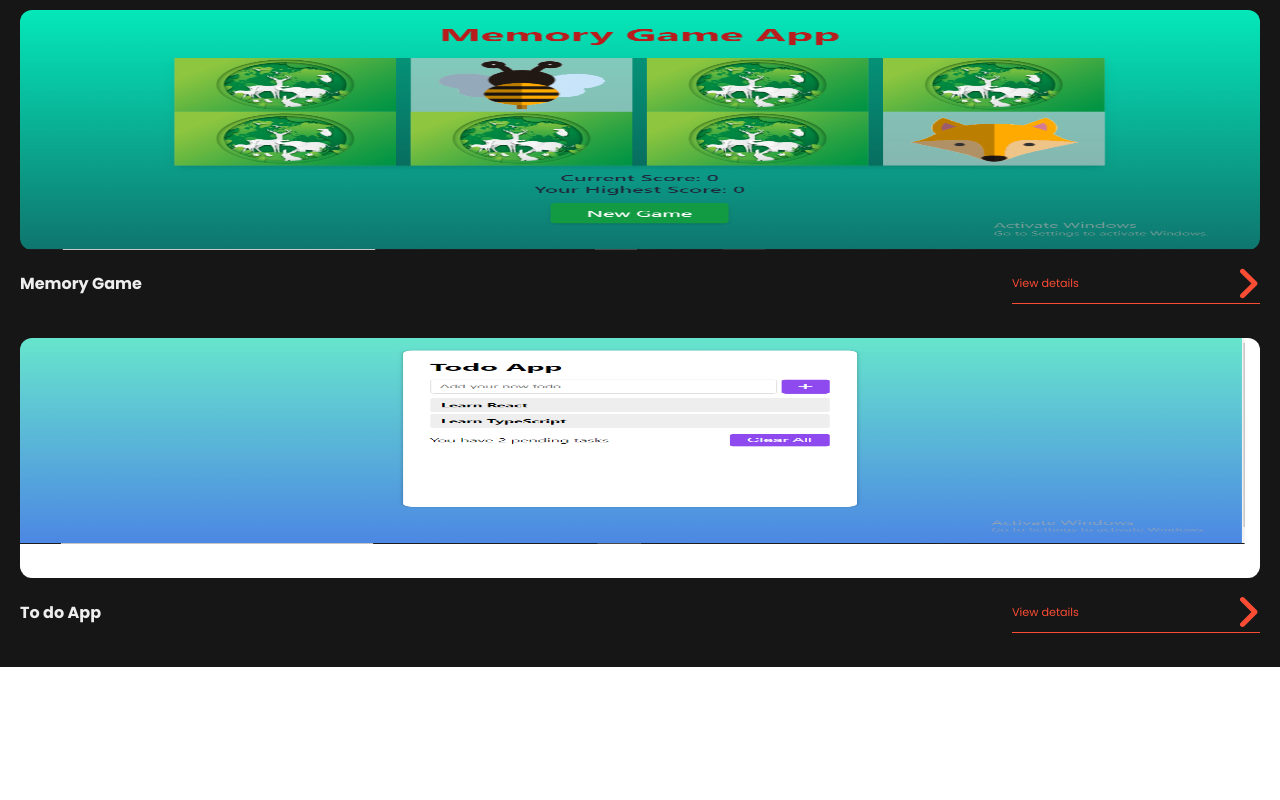
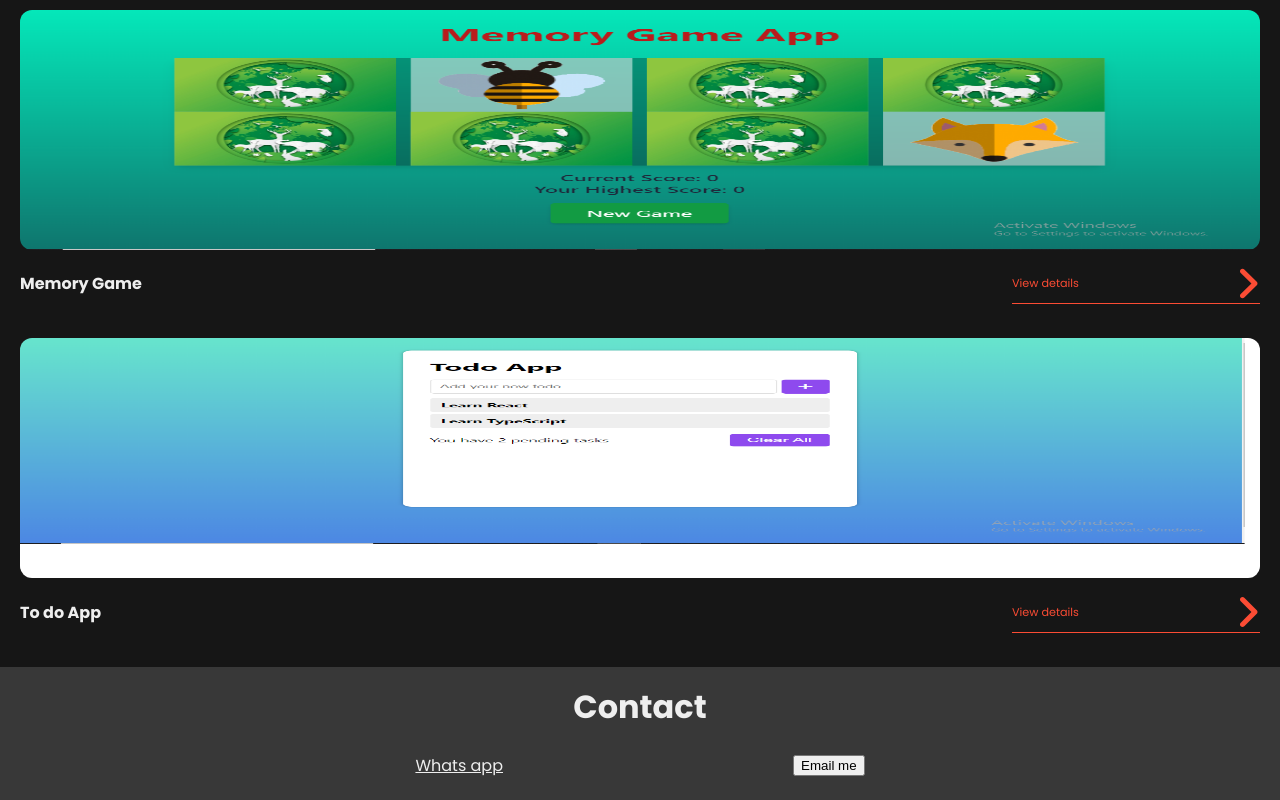
Before and after one commit to Dedenno17/website-protofolio-pribadi, a React (Create React App) app: page / in a window 1280 px wide. Shown: the part 1464-2264 px from the top of the page. Before the commit the page ends 2131 px from the top, so only its background shows below. Built offline with nearby package versions, Linux system fonts and the light colour scheme.

Commit message:
membuat contact component & memberinya style

```diff
--- a/src/App.js
+++ b/src/App.js
@@ -1,4 +1,6 @@
 import { useState } from "react";
+
+import Contact from "./Components/Contact/Contact";
 import Header from "./Components/Header/Header";
 import NavLink from "./Components/Header/NavLink";
 import Hero from "./Components/Hero/Hero";
@@ -17,6 +19,7 @@ function App() {
       <main>
         <Hero />
         <Projects />
+        <Contact />
       </main>
       <NavLink onOpen={isHamMenuOpen} />
     </div>
--- /dev/null
+++ b/src/Components/Contact/Contact.jsx
@@ -0,0 +1,15 @@
+import styles from "../../styles/Contact.module.css";
+
+const Contact = () => {
+  return (
+    <div className={styles.contact}>
+      <h2>Contact</h2>
+      <span>
+        <a href="/">Whats app</a>
+        <button>Email me</button>
+      </span>
+    </div>
+  );
+};
+
+export default Contact;
--- /dev/null
+++ b/src/styles/Contact.module.css
@@ -0,0 +1,31 @@
+.contact {
+  width: 100%;
+  padding: 24px;
+  background-color: #383838;
+  display: flex;
+  flex-direction: column;
+  justify-content: space-between;
+  align-items: center;
+}
+
+.contact h2 {
+  font-size: 2rem;
+  font-weight: 600;
+  color: #eee;
+  margin-bottom: 32px;
+}
+
+.contact > span {
+  width: 60%;
+  display: flex;
+  align-items: center;
+  justify-content: space-around;
+}
+
+.contact > span a {
+  color: #eee;
+}
+
+.contact > span a:hover {
+  color: #fb4c34;
+}
```
